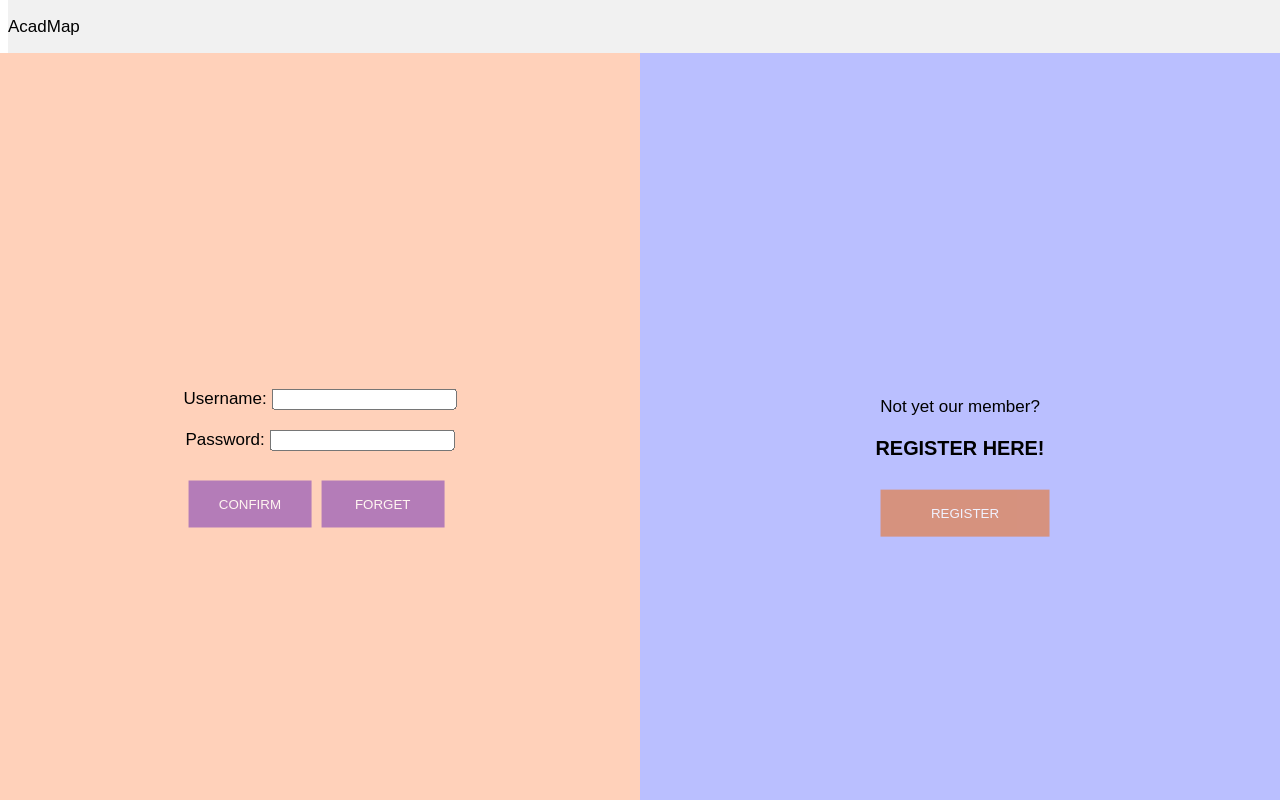
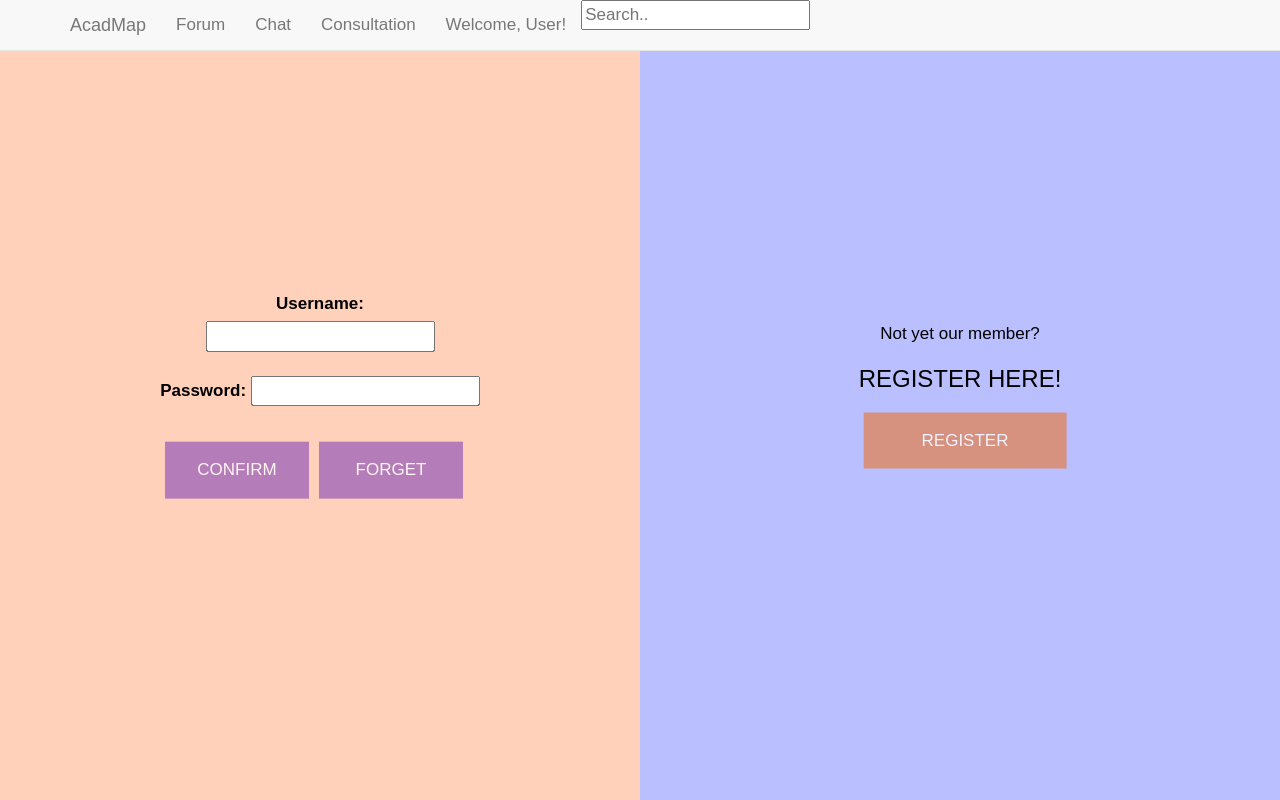
Before and after one commit to fungking07/3100-project, a PHP site: page /login.php in a window 1280 px wide. Run offline with PHP 8.4, Linux system fonts and the light colour scheme; some libraries are stand-ins or nearby versions.

Commit message:
Update login.php

```diff
--- a/PHP/login_related/login.php
+++ b/PHP/login_related/login.php
@@ -46,7 +46,13 @@
 <!DOCTYPE html>
 <html>
 <head>
-<meta name="viewport" content="width=device-width, initial-scale=1">
+<meta http-equiv="X-UA-Compatible" content="IE=Edge">
+<meta name="viewport" content="device-width, initial-scale = 1">
+<title>Forum skeleton</title>
+<link rel="stylesheet" href="css/bootstrap.min.css">
+<link rel="stylesheet" href="css/main.css">
+<script src="https://ajax.googleapis.com/ajax/libs/jquery/2.1.3/jquery.min.js"></script>
+<script src="js/bootstrap.min.js"></script>
 <style>
 body {
   font-family: Arial;
@@ -66,7 +72,7 @@ body {
   height: 100%;
   width: 50%;
   position: fixed;
-  top: 50;
+  top: 0;
   z-index: 1;
   overflow-x: hidden;
   padding-top: 20px;
@@ -134,9 +140,20 @@ body {
 
 </style>
 </head>
-<div class="header">
-  <p>AcadMap</p>
-</div>
+<nav class="navbar navbar-default navbar-fixed-top">
+  <div class="container">
+    <a href="#" class="navbar-brand">AcadMap</a>
+    <div class="container-fluid">
+      <ul class="nav navbar-nav">
+        <li><a href="#">Forum</a></li>
+        <li><a href="#">Chat</a></li>
+        <li><a href="#">Consultation</a></li>
+        <input type="text" placeholder="Search..">
+        <li><a href="#">Welcome, User!</a></li>
+      </ul>
+    </div>
+  </div>
+</nav>
 <body>
 <div class="content">
   <div class="split left">
```
